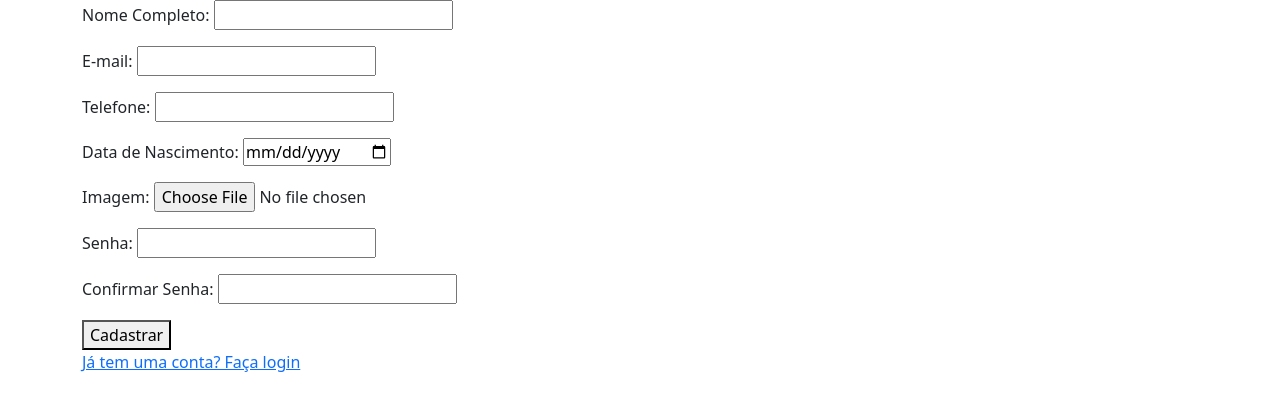
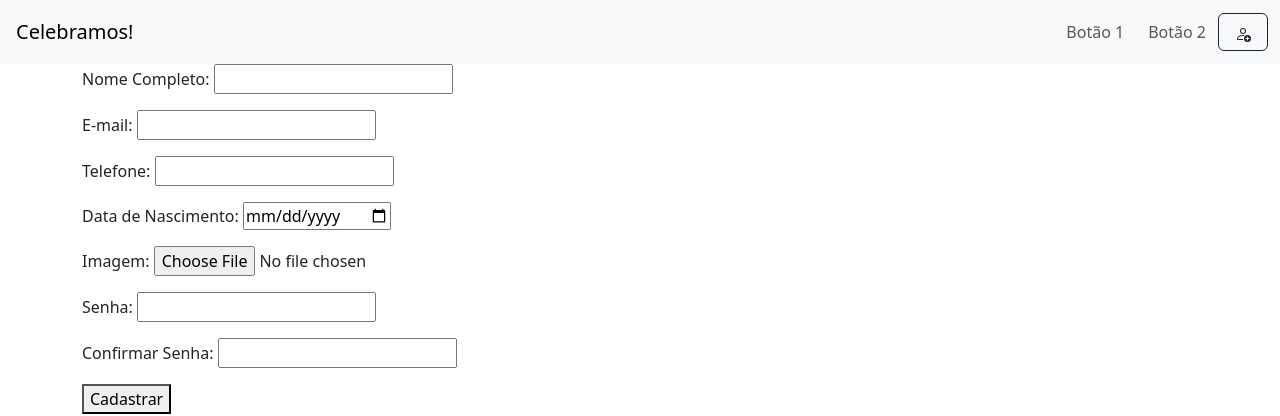
Before and after one commit to Bohredd/celebramos, a Django app: page /usuarios/cadastro/ in a window 1280 px wide. Shown: the top 416 px of the page. Run offline with Django 5.2, Linux system fonts and the light colour scheme.

Commit message:
feat: base html

```diff
--- a/projeto/wishlists/templates/wishlists/base.html
+++ b/projeto/wishlists/templates/wishlists/base.html
@@ -1,10 +1,9 @@
 <!DOCTYPE html>
-<html lang="en">
+<html lang="pt-BR">
 <head>
     <meta charset="UTF-8">
     <meta name="viewport" content="width=device-width, initial-scale=1.0">
 
-    <!-- Bootstrap CSS -->
     <link href="https://cdn.jsdelivr.net/npm/bootstrap@5.3.0/dist/css/bootstrap.min.css" rel="stylesheet">
 
     <title>
@@ -14,8 +13,46 @@
     </title>
 </head>
 <body>
+<!-- Navbar -->
+<nav class="navbar navbar-expand-lg navbar-light bg-light">
+    <div class="container-fluid px-3">
+        <a class="navbar-brand" href="#">Celebramos!</a>
 
-    <!-- Messages -->
+        <button class="navbar-toggler" type="button" data-bs-toggle="collapse" data-bs-target="#navbarNav"
+                aria-controls="navbarNav" aria-expanded="false" aria-label="Toggle navigation">
+            <span class="navbar-toggler-icon"></span>
+        </button>
+
+        <div class="collapse navbar-collapse" id="navbarNav">
+            <ul class="navbar-nav ms-auto d-flex flex-column flex-lg-row align-items-lg-center">
+                <li class="nav-item">
+                    <a class="nav-link btn btn-primary mx-1 my-1 w-100 w-lg-auto" href="#">Botão 1</a>
+                </li>
+                <li class="nav-item">
+                    <a class="nav-link btn btn-secondary mx-1 my-1 w-100 w-lg-auto" href="#">Botão 2</a>
+                </li>
+                <li class="nav-item">
+                    <button class="btn btn-outline-dark mx-1 my-1 w-100 w-lg-auto">
+                        {% if request.user.is_authenticated %}
+                            <svg xmlns="http://www.w3.org/2000/svg" width="16" height="16" fill="currentColor"
+                                 class="bi bi-person" viewBox="0 0 16 16">
+                                <path d="M8 8a3 3 0 1 0 0-6 3 3 0 0 0 0 6m2-3a2 2 0 1 1-4 0 2 2 0 0 1 4 0m4 8c0 1-1 1-1 1H3s-1 0-1-1 1-4 6-4 6 3 6 4m-1-.004c-.001-.246-.154-.986-.832-1.664C11.516 10.68 10.289 10 8 10s-3.516.68-4.168 1.332c-.678.678-.83 1.418-.832 1.664z"/>
+                            </svg>
+                        {% else %}
+                            <svg xmlns="http://www.w3.org/2000/svg" width="16" height="16" fill="currentColor"
+                                 class="bi bi-person-add" viewBox="0 0 16 16">
+                                <path d="M12.5 16a3.5 3.5 0 1 0 0-7 3.5 3.5 0 0 0 0 7m.5-5v1h1a.5.5 0 0 1 0 1h-1v1a.5.5 0 0 1-1 0v-1h-1a.5.5 0 0 1 0-1h1v-1a.5.5 0 0 1 1 0m-2-6a3 3 0 1 1-6 0 3 3 0 0 1 6 0M8 7a2 2 0 1 0 0-4 2 2 0 0 0 0 4"/>
+                                <path d="M8.256 14a4.5 4.5 0 0 1-.229-1.004H3c.001-.246.154-.986.832-1.664C4.484 10.68 5.711 10 8 10q.39 0 .74.025c.226-.341.496-.65.804-.918Q8.844 9.002 8 9c-5 0-6 3-6 4s1 1 1 1z"/>
+                            </svg>
+                        {% endif %}
+                    </button>
+                </li>
+            </ul>
+        </div>
+    </div>
+</nav>
+
+
 {% if messages %}
 <div class="container mt-3">
     {% for message in messages %}
@@ -27,13 +64,11 @@
 </div>
 {% endif %}
 
-    <!-- Main Content -->
-    <div class="container">
+<div class="container">  <!-- Conteudo principal -->
     {% block content %}
     {% endblock %}
 </div>
 
-    <!-- Bootstrap JS (for alert dismiss functionality) -->
 <script src="https://cdn.jsdelivr.net/npm/bootstrap@5.3.0/dist/js/bootstrap.bundle.min.js"></script>
 
 </body>
--- a/projeto/wishlists/urls.py
+++ b/projeto/wishlists/urls.py
@@ -1,5 +1,5 @@
 from django.urls import path
-from .views import pagina_inicial, criacao_wishlist, comprar_creditos, ver_wishlist_cliente, compartilhar_wishlist, ver_wishlist_convidado
+from .views import pagina_inicial, criacao_wishlist, comprar_creditos, ver_wishlist_cliente, compartilhar_wishlist, ver_wishlist_convidado, base_template
 urlpatterns = [
     path('', pagina_inicial, name='pagina_inicial'),
     path('criar/', criacao_wishlist, name='criacao_wishlist'),
@@ -7,4 +7,5 @@ urlpatterns = [
     path('ver/<int:wishlist_id>/', ver_wishlist_cliente, name='ver_wishlist'),
     path('ver/c/<int:wishlist_id>/', ver_wishlist_convidado, name='ver_wishlist_convidado'),
     path('compartilhar/<int:wishlist_id>/', compartilhar_wishlist, name='compartilhar_wishlist'),
+    path('base/', base_template, name='base_template'),
 ]
--- a/projeto/wishlists/views.py
+++ b/projeto/wishlists/views.py
@@ -151,3 +151,7 @@ def ver_wishlist_convidado(request, wishlist_id):
     wishlist = Wishlist.objects.get(id=wishlist_id)
     itens = wishlist.itens.all()
     return render(request, 'wishlists/ver_wishlist_convidado.html', {'wishlist': wishlist, 'itens': itens})
+
+def base_template(request):
+
+    return render(request, 'wishlists/base.html')
```
Lines whose indentation alone changed are shown as unchanged.
